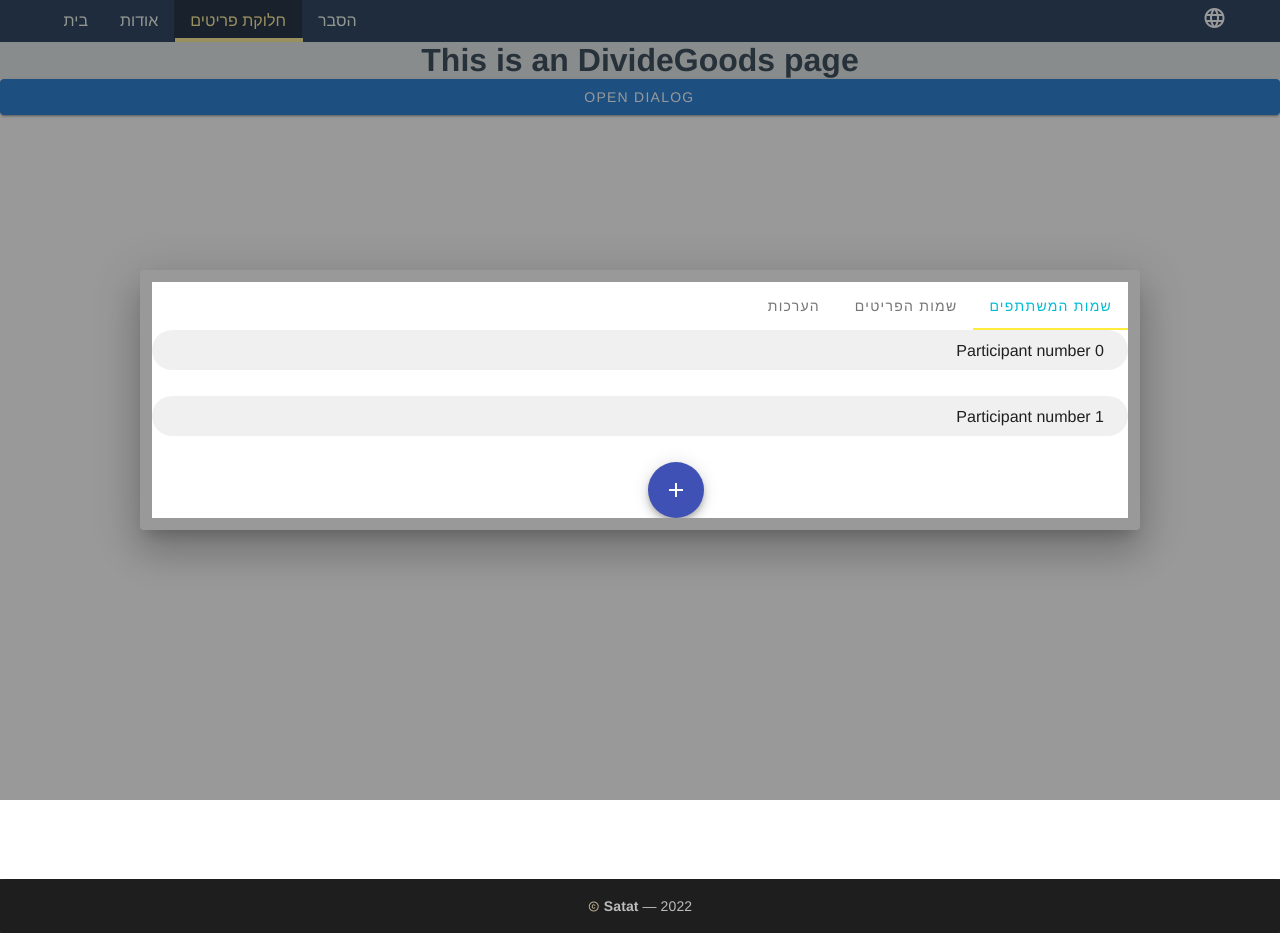
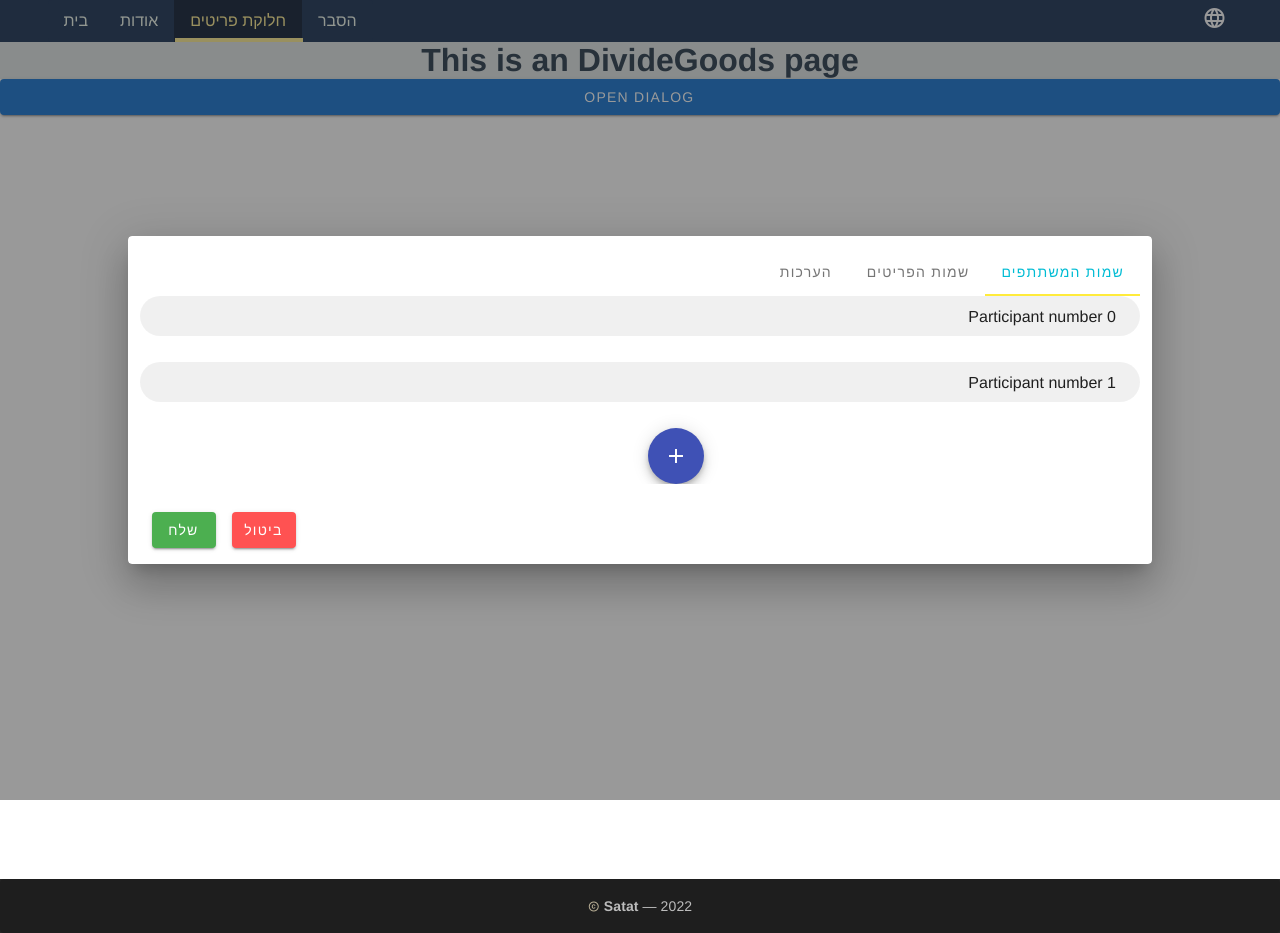
Before and after one commit to eliahusatat/fair-share-algorithm, a Vue app in the folder client/: page /divideGoods in a window 1280 px wide. Both pictures are taken after a click on the button "OPEN DIALOG". Built offline with nearby package versions, Linux system fonts and the light colour scheme.

Commit message:
1. add cancel oprion to the algo modal

```diff
--- a/client/src/components/divideGoods/AlgoInputModal.vue
+++ b/client/src/components/divideGoods/AlgoInputModal.vue
@@ -1,29 +1,29 @@
 <template>
   <div>
     <v-app>
-        <v-dialog v-model="dialog" persistent max-width="1000">
+        <v-dialog v-model="dialog" persistent width="80%" scrollable >
           <template v-slot:activator="{ on, attrs }">
             <v-btn color="primary" dark v-bind="attrs" v-on="on">
               Open Dialog
             </v-btn>
           </template>
-          <v-main
-          >
+          <v-card height="100%">
+          <v-main>
             <v-container fluid>
-              <v-tabs color="cyan" slider-color="yellow">
+                <v-tabs color="cyan" slider-color="yellow">
                 <v-tab ripple v-for="(step, index) in steps" :key="index">
                   {{$t(step.title)}}
                 </v-tab>
                 <v-tab-item>
                   <participants-or-objects-names
-                    :initial-amount="2"
+                    :initial-amount="this.ParticipantsInitialAmount"
                     :component-type="this.participant"
                   >
                   </participants-or-objects-names>
                 </v-tab-item>
                 <v-tab-item>
                   <participants-or-objects-names
-                    :initial-amount="1"
+                    :initial-amount="this.objectsInitialAmount"
                     :component-type="this.object"
                   >
                   </participants-or-objects-names>
@@ -34,6 +34,21 @@
               </v-tabs>
             </v-container>
           </v-main>
+            <v-card-actions>
+              <v-spacer></v-spacer>
+              <v-btn
+                v-for="(btn, i) in actionsButtons"
+                class="ma-2"
+                :loading="loader"
+                :disabled="loader"
+                :color="btn.color"
+                @click="btn.action"
+                :key="i"
+              >
+                {{$t(btn.text)}}
+              </v-btn>
+            </v-card-actions>
+          </v-card>
         </v-dialog>
     </v-app>
   </div>
@@ -42,6 +57,7 @@
 <script>
 import Evaluations from './Evaluations'
 import ParticipantsOrObjectsNames from './ParticipantsOrObjectsNames'
+import { mapActions } from 'vuex'
 export default {
   name: 'AlgoInputModal',
   components: {
@@ -51,13 +67,36 @@ export default {
   data () {
     return {
       dialog: false,
+      objectsInitialAmount: 1,
+      ParticipantsInitialAmount: 2,
       steps: [
         { title: 'participantsNames' },
         { title: 'objectsNames' },
         { title: 'evaluations' }
       ],
       participant: 'participant',
-      object: 'object'
+      object: 'object',
+      loader: false,
+      actionsButtons: [
+        { color: 'error', action: this.onCancel, text: 'cancel' },
+        { color: 'success', action: this.onSend, text: 'send' }
+      ]
+    }
+  },
+  methods: {
+    ...mapActions('DivideGoods', ['resetInputModal', 'addParticipant', 'addObject']),
+    onSend () {
+      this.loader = true
+      // check all validations
+      // send action that send the request
+    },
+    onCancel () {
+      this.dialog = false
+      this.loader = false
+      this.resetInputModal()
+      for (let i = 0; i < this.objectsInitialAmount; i++) {
+        this.addObject()
+      }
     }
   }
 }
--- a/client/src/components/divideGoods/objectEvaluation.vue
+++ b/client/src/components/divideGoods/objectEvaluation.vue
@@ -37,7 +37,7 @@
 </template>
 
 <script>
-import { mapActions } from 'vuex'
+import { mapActions, mapState } from 'vuex'
 export default {
   name: 'objectEvaluation',
   data () {
@@ -59,6 +59,12 @@ export default {
     ...mapActions('DivideGoods', ['editObject']),
     edit (val) {
       this.editObject({ val: val, participantId: this.participantId, objectId: this.object.id, type: 'value' })
+    }
+  },
+  computed: {
+    ...mapState('DivideGoods', ['participantsArray']),
+    slider1 () {
+      return this.participantsArray[this.participantId].objects[this.object.id].value
     }
   }
 }
--- a/client/src/locale/en.js
+++ b/client/src/locale/en.js
@@ -36,5 +36,6 @@ export default {
   // errors
   minLengthError: 'minLengthError',
   invalidNumber: 'invalidNumber',
-  requiredField: 'required field'
+  requiredField: 'required field',
+  send: 'send'
 }
--- a/client/src/locale/he.js
+++ b/client/src/locale/he.js
@@ -33,6 +33,7 @@ export default {
   // errors
   minLengthError: 'המספר קטן מידי',
   invalidNumber: 'מספר לא חוקי',
-  requiredField: 'שדה חובה'
+  requiredField: 'שדה חובה',
+  send: 'שלח'
 
 }
--- a/client/src/store/modules/DivideGoods/actions.js
+++ b/client/src/store/modules/DivideGoods/actions.js
@@ -32,3 +32,9 @@ export const editObject = ({ state, commit }, body) => {
     commit('EDIT_OBJECT_VALUE', { participantId: body.participantId, objectId: body.objectId, value: body.val })
   }
 }
+
+export const resetInputModal = ({ state, commit }) => {
+  commit('SET', { name: 'participantsCounter', value: 2 })
+  commit('SET', { name: 'objectsCounter', value: 0 })
+  commit('SET', { name: 'participantsArray', value: [{ name: 'Participant number ' + 0, id: 0, objects: [] }, { name: 'Participant number ' + 1, id: 1, objects: [] }] })
+}
--- a/client/src/store/modules/DivideGoods/mutations.js
+++ b/client/src/store/modules/DivideGoods/mutations.js
@@ -14,8 +14,6 @@ export const ADD_PARTICIPANT = (state, { name, id }) => {
   state.participantsArray.push({ name: name, id: id, objects: objects })
 }
 export const REMOVE_PARTICIPANT = (state) => {
-  console.log('in removeParticipant')
-  // state.participantsArray.filter(participant => participant.id === id)
   state.participantsArray = state.participantsArray.slice(0, -1)
 }
 // edit the participant name
@@ -39,7 +37,10 @@ export const REMOVE_OBJECT = (state) => {
 // add the new object to each participant
 export const ADD_OBJECT = (state, { name, id }) => {
   state.participantsArray.forEach((participant, index, participantsArray) => {
-    participantsArray[index].objects.push({ name: name, id: id, value: 0 })
+    const newObjects = participant.objects
+    newObjects.push({ name: name, id: id, value: 0 })
+    const newParticipant = { name: participant.name, id: participant.id, objects: newObjects }
+    Vue.set(state.participantsArray, index, newParticipant)
   })
 }
 
```
